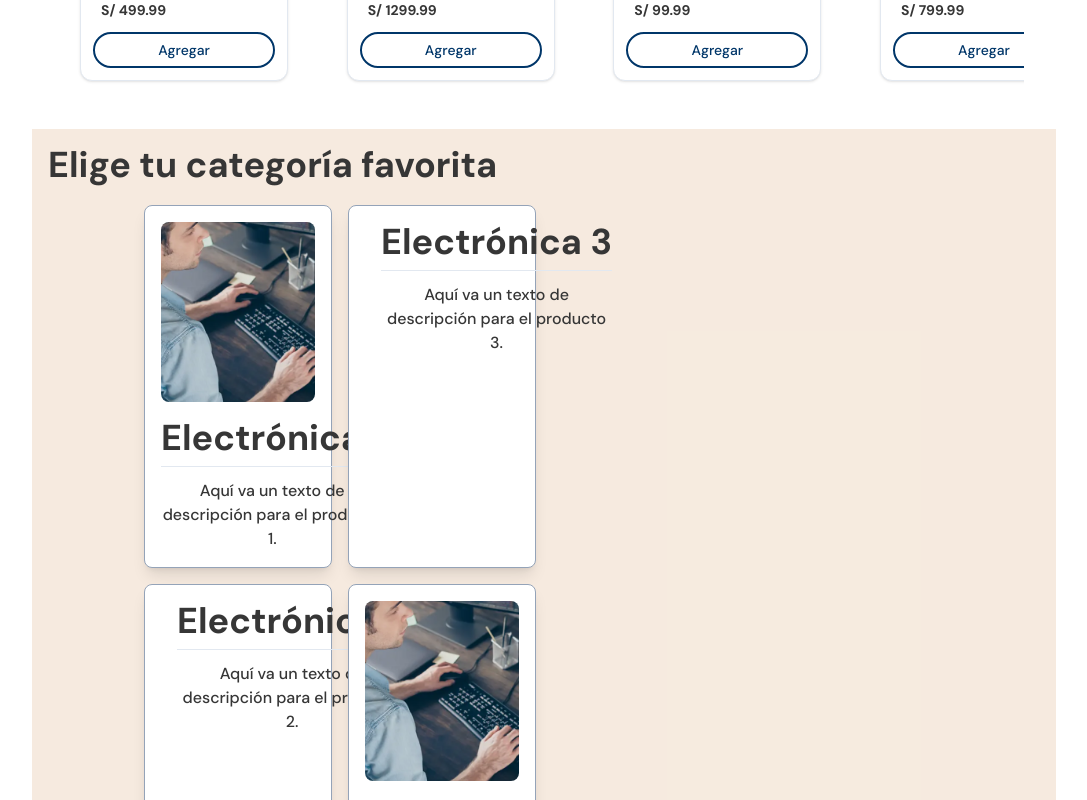
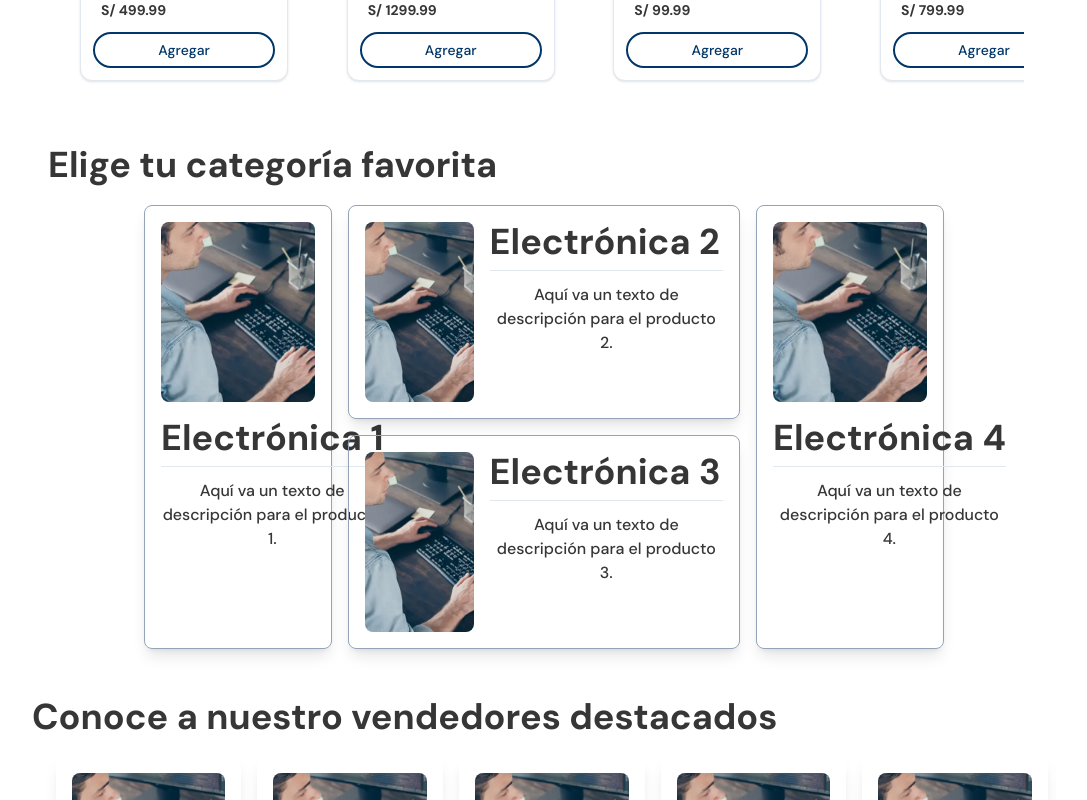
Before and after one commit to angel4uu/ezcommerce-angela-s-version, a React (Vite) app in the folder Desarrollo/PVCU/Fuentes/frontend/: page / in a window 1280 px wide. Shown: the part 940-1740 px from the top of the page, without its empty margins (96-1183 px from the left). Built offline with nearby package versions, Linux system fonts and the light colour scheme.

Commit message:
Feat: mainpage

```diff
--- a/Desarrollo/PVCU/Fuentes/frontend/src/components/cards/categories-card.tsx
+++ b/Desarrollo/PVCU/Fuentes/frontend/src/components/cards/categories-card.tsx
@@ -5,17 +5,20 @@ interface ICategoriesCardProps {
     image:string,
     title:string,
     description:string,
-    colSpan:number,
-    rowSpan:number
+    horiz:boolean,
+    index:number
 }
 
-export const CategoriesCard = ({id, image, title, description, colSpan, rowSpan }:ICategoriesCardProps) => {
+export const CategoriesCard = ({id, image, title, description, horiz, index }:ICategoriesCardProps) => {
     const navigate = useNavigate()
     const goToCategory = () => navigate(`/userId/search/${id}`)
+
+    const posicion = horiz ? `col-span-2 row-start-${index} col-start-2` : `row-span-2 col-start-${index+1} row-start-1`
+
     return (
-      <button className={`col-span-${colSpan} row-span-${rowSpan} bg-white rounded-lg shadow-lg border-[1.5px] border-slate-400 p-4 flex flex-${colSpan === 2 ?'row':'col'} gap-4`}
+      <button className={`${posicion} rounded-lg shadow-lg border-[1.5px] border-slate-400 p-4 flex flex-${horiz ?'row':'col'} gap-4`}
         onClick={() => goToCategory()}>
-        <div className={colSpan === 1 ? 'w-full':'w-1/2'}>
+        <div className={!horiz ? 'w-full':'w-1/2'}>
           <img
             src={image}
             className='w-full h-[180px] object-cover rounded-lg'
--- a/Desarrollo/PVCU/Fuentes/frontend/src/mocks/mainPage-mocks.ts
+++ b/Desarrollo/PVCU/Fuentes/frontend/src/mocks/mainPage-mocks.ts
@@ -69,31 +69,27 @@ export const categories = [
       image: TestImage,
       title: 'Electrónica 1',
       description: 'Aquí va un texto de descripción para el producto 1.',
-      colSpan: 1,
-      rowSpan: 2,
+      horiz:false
     },
     { id: 'Electrónica 2',
       image: TestImage,
       title: 'Electrónica 2',
       description: 'Aquí va un texto de descripción para el producto 2.',
-      colSpan: 2,
-      rowSpan: 1,
+      horiz:true
     },
     {
       id:'elec3',
       image: TestImage,
       title: 'Electrónica 3',
       description: 'Aquí va un texto de descripción para el producto 3.',
-      colSpan: 2,
-      rowSpan: 1,
+      horiz:true
     },
     {
       id:'dads',
       image: TestImage,
       title: 'Electrónica 4',
       description: 'Aquí va un texto de descripción para el producto 4.',
-      colSpan: 1,
-      rowSpan: 2,
+      horiz:false
     },
   ];
 
--- a/Desarrollo/PVCU/Fuentes/frontend/src/pages/Epica03/MainPage.tsx
+++ b/Desarrollo/PVCU/Fuentes/frontend/src/pages/Epica03/MainPage.tsx
@@ -76,11 +76,11 @@ export const MainPage = () => {
                 </Carousel>
         </div>
 
-        <div className='bg-cover bg-[#F2E2D2] bg-opacity-70 w-full p-4'>
+        <div className='mx-auto w-full p-4'>
             <div className=' mb-5 '>
               <h2 className='text-left text-4xl font-bold mb-2 text-terciaryLight dark:text-terciaryDark '>Elige tu categoría favorita</h2>
             </div>
-            <div className='grid grid-cols-4 grid-rows-2 gap-4 grid-flow-col px-24'>
+            <div className='grid grid-cols-4 grid-rows-2 gap-4 px-24'>
             {categories.map((category, index) => (
               <CategoriesCard
                 id={category.id}
@@ -88,8 +88,8 @@ export const MainPage = () => {
                 image={category.image}
                 title={category.title}
                 description={category.description}
-                colSpan={category.colSpan}
-                rowSpan={category.rowSpan}
+                horiz={category.horiz}
+                index={index}
               />
             ))}
 
```
